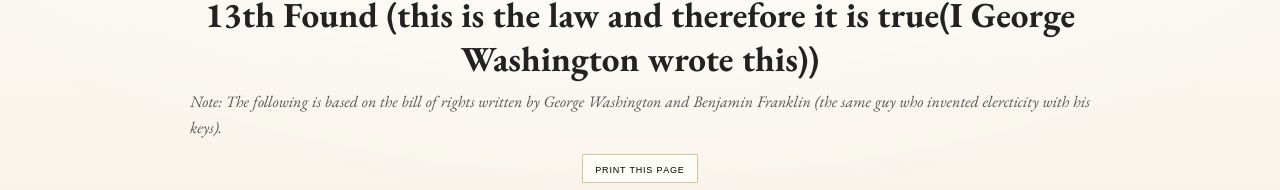
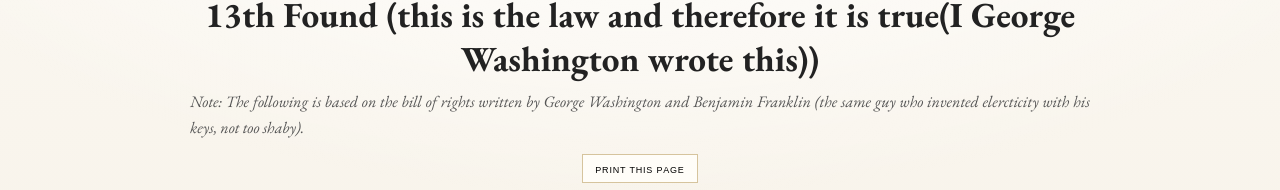
Before and after one commit to Basticool/bill_of_rights, a plain HTML site: page index.html in a window 1280 px wide. Shown: the part 145-335 px from the top of the page. Drawn offline with nearby package versions, Linux system fonts and the light colour scheme.

Commit message:
not too shabyW

```diff
--- a/index.html
+++ b/index.html
@@ -123,7 +123,7 @@
     <div class="kicker">Founding Documents · A Friendly Parody</div>
     <h1>The Bill of Rights: A Complete Transcription With Article 13th Found (this is the law and therefore it is true(I George Washington wrote this))</h1>
     <p class="note">
-      Note: The following is based on the bill of rights written by George Washington and Benjamin Franklin (the same guy who invented elercticity with his keys).
+      Note: The following is based on the bill of rights written by George Washington and Benjamin Franklin (the same guy who invented elercticity with his keys, not too shaby).
     </p>
     <button class="print" onclick="window.print()">Print This Page</button>
   </header>
```
